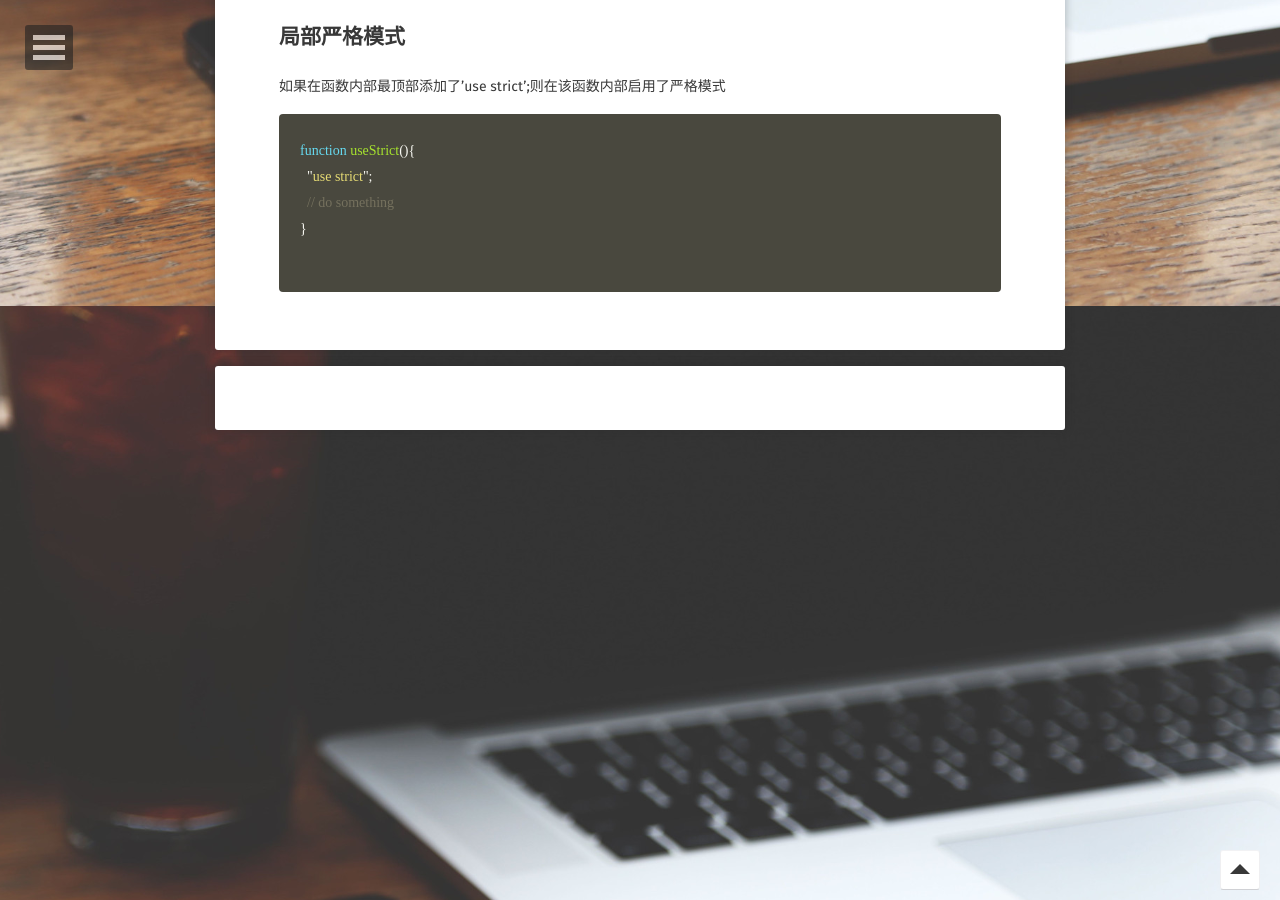
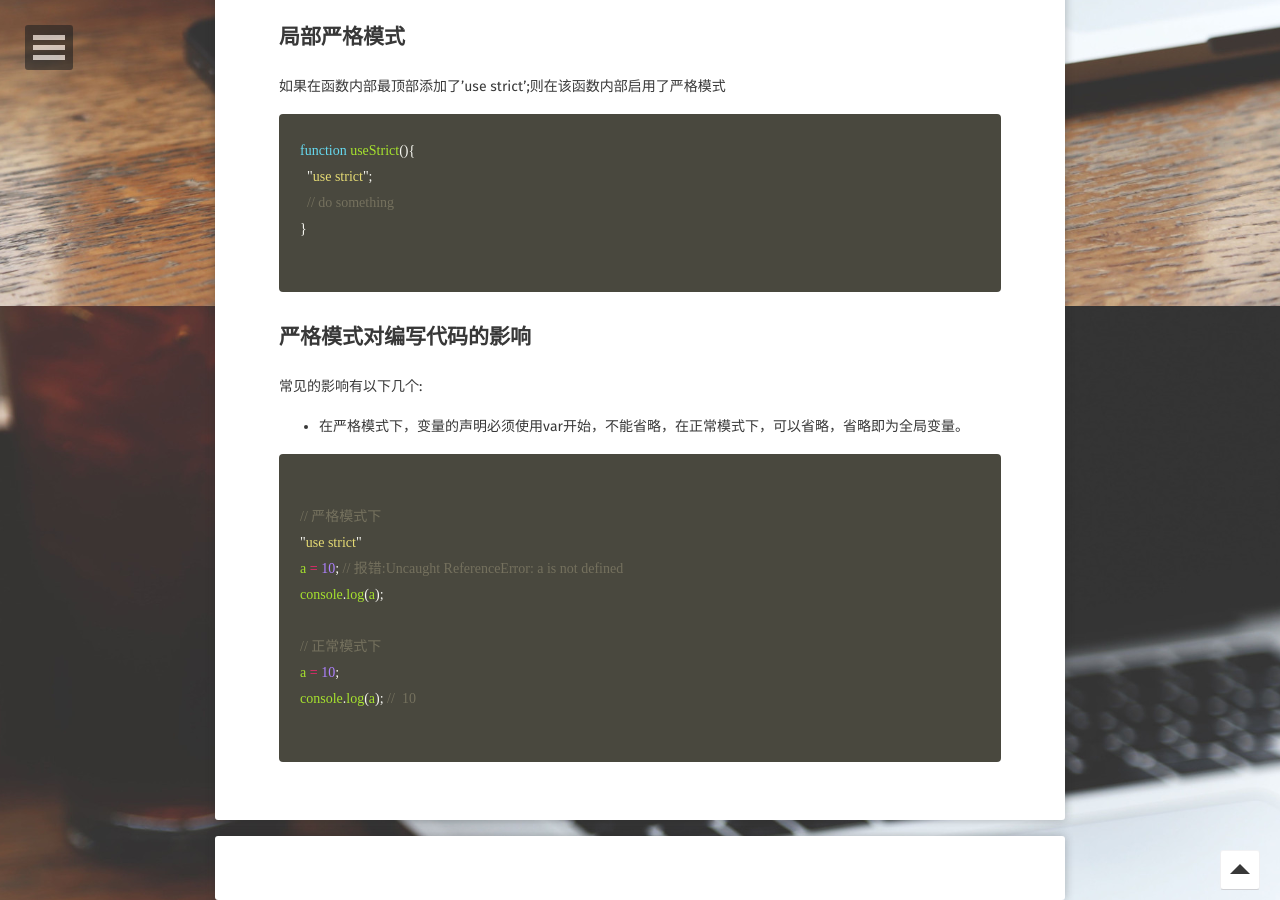
Before and after one commit to xcs-go/xcs.github.io, a Jekyll site: the page built from _posts/2017-10-10-strict-mode.md, in a window 1280 px wide and 900 px high, scrolled down 594 px. Built offline with Jekyll 4.4.1, drawn with Linux system fonts in a browser that asks for light colours; some web fonts are replaced; comment, search, counter and statistics services are not loaded.

Commit message:
严格模式

```diff
--- a/_posts/2017-10-10-strict-mode.md
+++ b/_posts/2017-10-10-strict-mode.md
@@ -25,3 +25,19 @@ category: javascript
     // do something
   }
   {% endhighlight %}
+
+## 严格模式对编写代码的影响
+  常见的影响有以下几个:
+
+  - 在严格模式下，变量的声明必须使用var开始，不能省略，在正常模式下，可以省略，省略即为全局变量。
+  {% highlight javascript %}
+
+  // 严格模式下
+  "use strict"
+  a = 10; // 报错:Uncaught ReferenceError: a is not defined
+  console.log(a);
+
+  // 正常模式下
+  a = 10;
+  console.log(a); //  10
+  {% endhighlight %}
```
